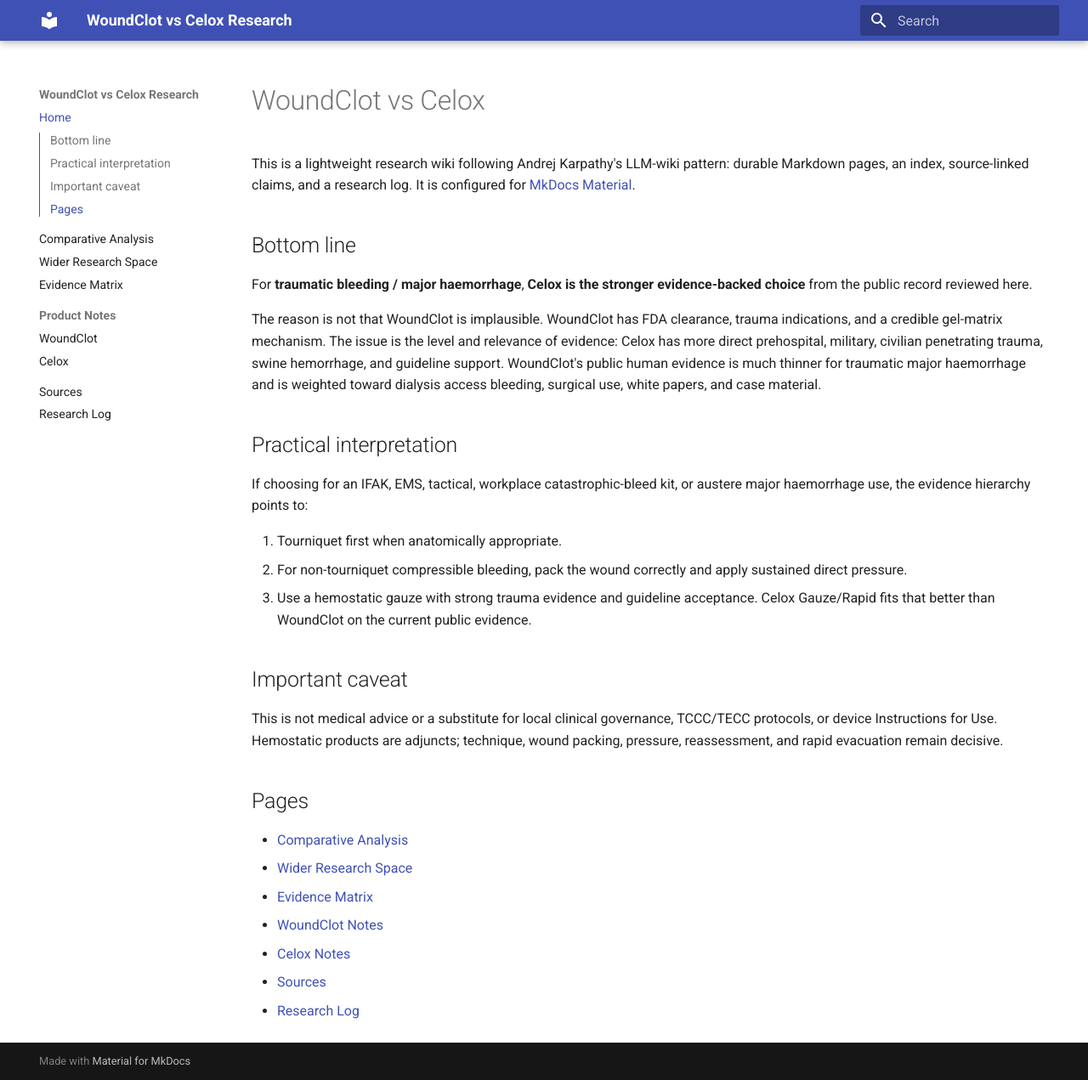
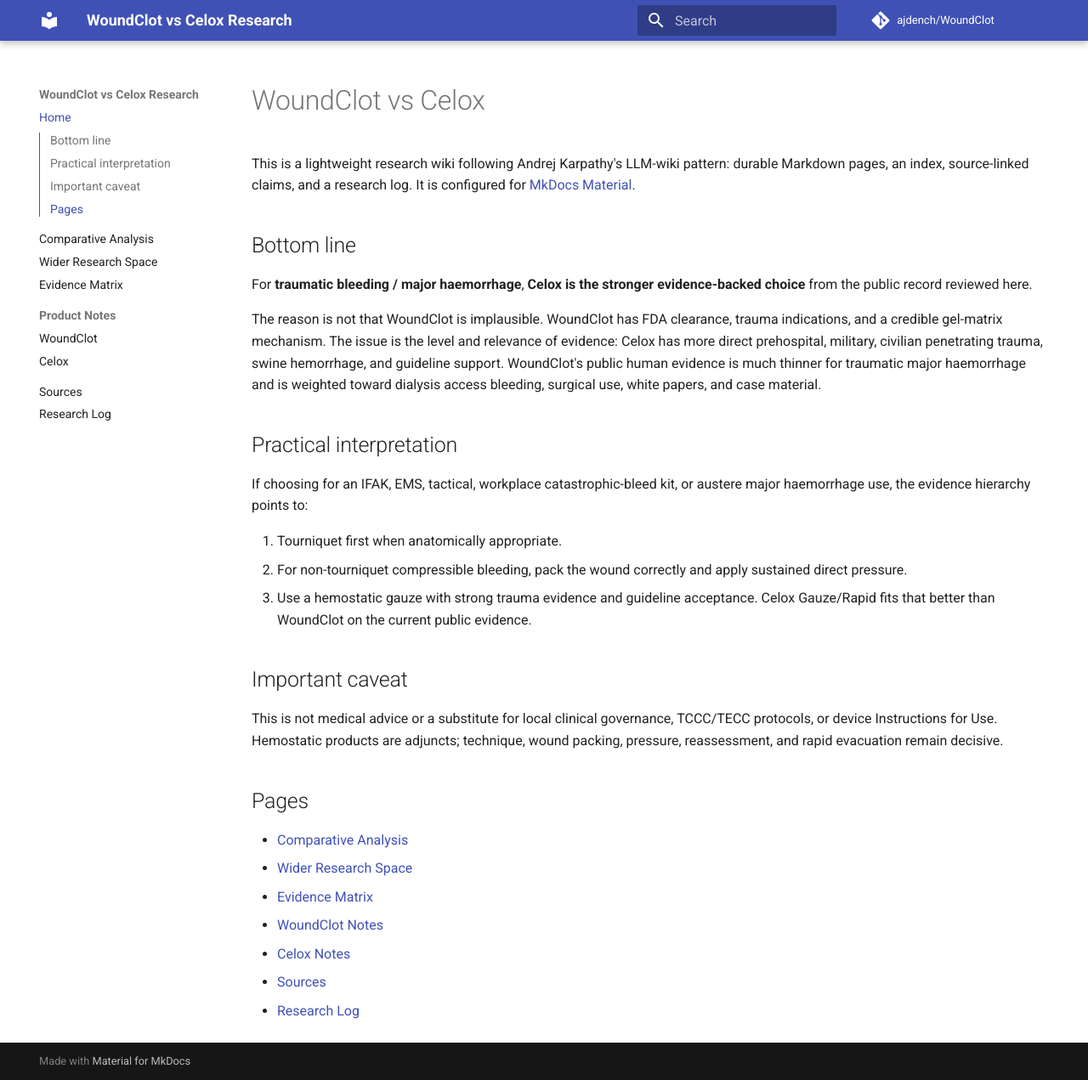
Before and after one commit to ajdench/WoundClot, an MkDocs documentation site: the page built from docs/index.md, in a window 1280 px wide and 1271 px high. Shown: the whole window at 85% size. Built offline with MkDocs 1.6.1 and Material for MkDocs 9.7.7, drawn with Linux system fonts in a browser that asks for light colours; comment, search, counter and statistics services are not loaded.

Commit message:
Configure GitHub Pages metadata

```diff
--- a/mkdocs.yml
+++ b/mkdocs.yml
@@ -1,5 +1,8 @@
 site_name: WoundClot vs Celox Research
 site_description: Comparative evidence review for traumatic bleeding and major haemorrhage.
+site_url: https://ajdench.github.io/WoundClot/
+repo_url: https://github.com/ajdench/WoundClot
+repo_name: ajdench/WoundClot
 theme:
   name: material
   features:
```
Also changed, not shown: 1 other file.
